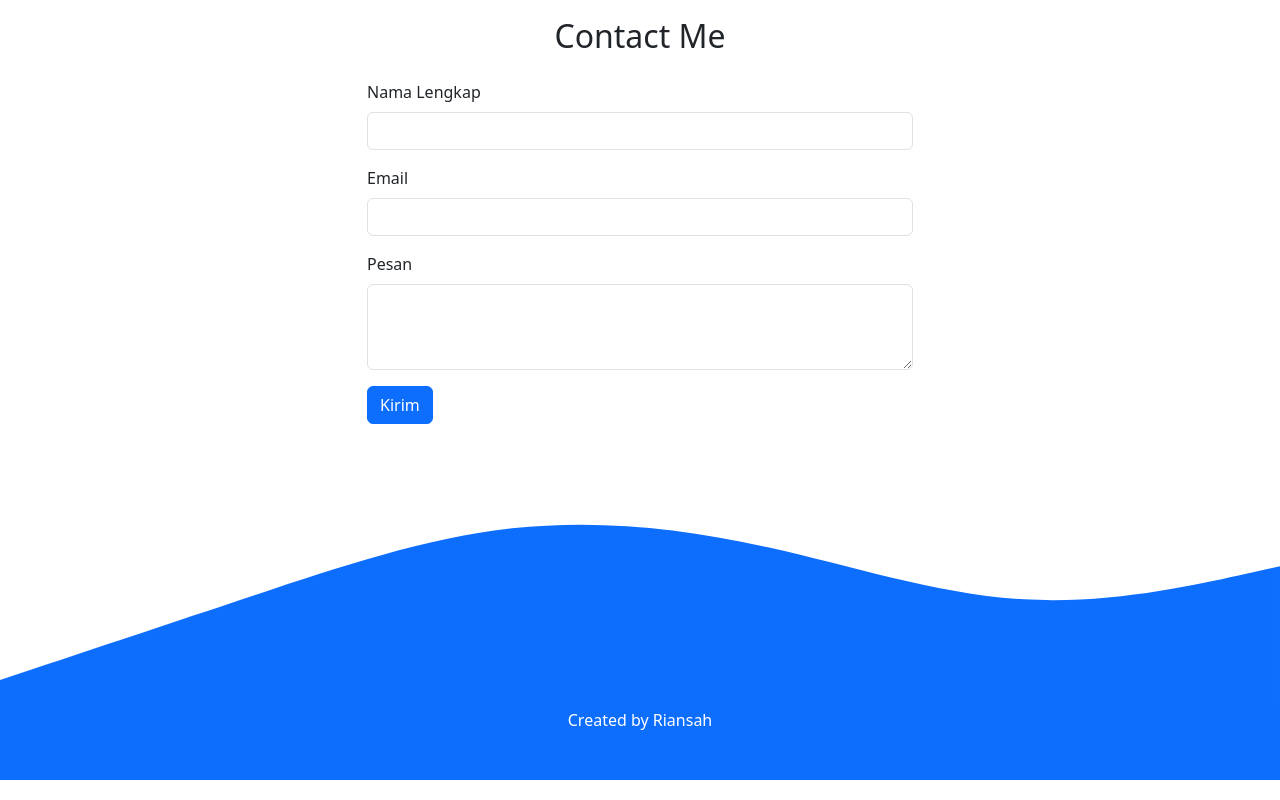
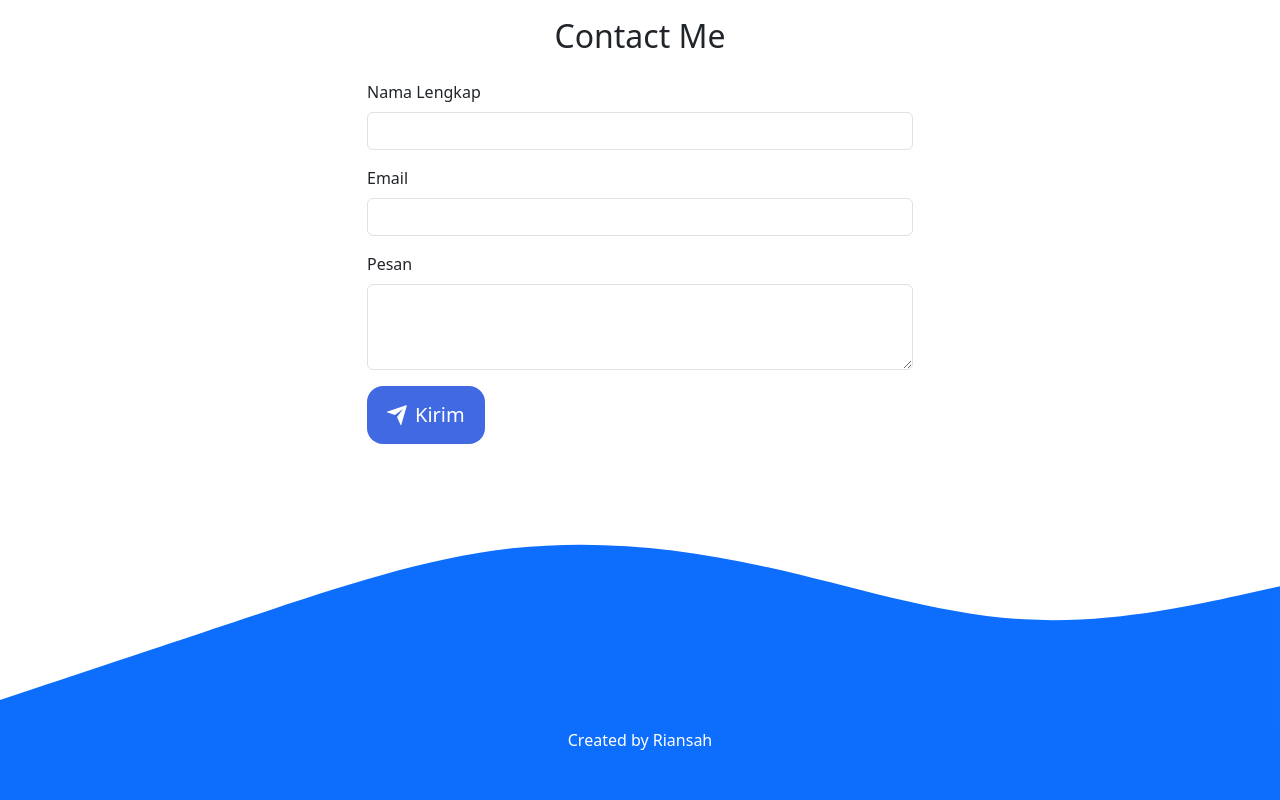
Before and after one commit to riansahriansah/riansahriansah.github.io, a plain HTML site: page index.html in a window 1280 px wide. Shown: the part 3652-4452 px from the top of the page. Drawn offline with nearby package versions, Linux system fonts and the light colour scheme.

Commit message:
Mengubah Animasi

```diff
--- a/index.html
+++ b/index.html
@@ -5,12 +5,16 @@
     <meta name="viewport" content="width=device-width, initial-scale=1" />
     <title>My Portofolio | Riansah</title>
     <link href="https://cdn.jsdelivr.net/npm/bootstrap@5.3.0-alpha1/dist/css/bootstrap.min.css" rel="stylesheet" integrity="sha384-GLhlTQ8iRABdZLl6O3oVMWSktQOp6b7In1Zl3/Jr59b6EGGoI1aFkw7cmDA6j6gD" crossorigin="anonymous" />
+
+    <!-- AOS -->
+    <link rel="stylesheet" href="https://unpkg.com/aos@next/dist/aos.css" />
+
     <!-- My CSS -->
     <link rel="stylesheet" href="style.css" rel="" />
   </head>
   <body id="home">
     <!-- Navbar -->
-    <nav class="navbar navbar-expand-lg navbar-dark bg-primary shadow fixed-top">
+    <nav class="navbar navbar-expand-lg navbar-dark bg-primary shadow fixed-top" data-aos="fade-down" data-aos-duration="300" data-aos-ease="bounce">
       <div class="container">
         <a class="navbar-brand" href="#">Riansah</a>
         <button class="navbar-toggler" type="button" data-bs-toggle="collapse" data-bs-target="#navbarNav" aria-controls="navbarNav" aria-expanded="false" aria-label="Toggle navigation">
@@ -60,10 +64,10 @@
           </div>
         </div>
         <div class="row justify-content-center fs-5 text-center">
-          <div class="col-md-4">
+          <div class="col-md-4" data-aos="fade-right" data-aos-duration="1000">
             <p>Lulusan Teknik Informatika,mempunyai pengalaman kerja di bidang engineering dan teknologi</p>
           </div>
-          <div class="col-md-4">
+          <div class="col-md-4" data-aos="fade-left" data-aos-duration="1000" data-aos-delay="200">
             <p>
               Kemampuan : membaca dan wiring diagram kelistrikan (SLD), Melakukan perawatan dan perbaikan terhadap kithen equipment, Air Conditioner (ac split,split dack,hanging,cassete,AHU),mampu menggunakan las listrik,Soundman,melakukan
               beberapa pekerjaan sipil,network troubleshooting dll.
@@ -201,13 +205,23 @@
                 <label for="pesan" class="form-label">Pesan</label>
                 <textarea class="form-control" id="pesan" rows="3" name="pesan"></textarea>
               </div>
-
-              <button type="submit" class="btn btn-primary btn-kirim">Kirim</button>
+              <button type="submit" class="btn-kirim">
+                <div class="svg-wrapper-1">
+                  <div class="svg-wrapper">
+                    <svg xmlns="http://www.w3.org/2000/svg" viewBox="0 0 24 24" width="24" height="24">
+                      <path fill="none" d="M0 0h24v24H0z"></path>
+                      <path fill="currentColor" d="M1.946 9.315c-.522-.174-.527-.455.01-.634l19.087-6.362c.529-.176.832.12.684.638l-5.454 19.086c-.15.529-.455.547-.679.045L12 14l6-8-8 6-8.054-2.685z"></path>
+                    </svg>
+                  </div>
+                </div>
+                <span>Kirim</span>
+              </button>
+              <!-- <button type="submit" class="btn btn-primary btn-kirim">Kirim</button>
               <button class="btn btn-primary btn-loading d-none" type="button" disabled>
                 <span class="spinner-border spinner-border-sm" role="status" aria-hidden="true"></span>
                 Loading...
               </button>
-            </form>
+            --></form>
           </div>
         </div>
       </div>
@@ -226,6 +240,14 @@
     <!-- Akhir Footer -->
 
     <script src="https://cdn.jsdelivr.net/npm/bootstrap@5.3.0-alpha1/dist/js/bootstrap.bundle.min.js" integrity="sha384-w76AqPfDkMBDXo30jS1Sgez6pr3x5MlQ1ZAGC+nuZB+EYdgRZgiwxhTBTkF7CXvN" crossorigin="anonymous"></script>
+
+    <script src="https://unpkg.com/aos@next/dist/aos.js"></script>
+    <script>
+      AOS.init({
+        once: true,
+      });
+    </script>
+
     <script>
       const scriptURL = "https://script.google.com/macros/s/AKfycbyTpap7TAGs1PkBLxOfz5mz3SsHYYFQ_04h-5wn7-aw6pDnMEtH4npcsOW1BmcSzBxboA/exec";
       const form = document.forms["contact_form"];
--- a/style.css
+++ b/style.css
@@ -8,3 +8,56 @@
 section {
   padding-top: 5rem;
 }
+
+button {
+  font-family: inherit;
+  font-size: 20px;
+  background: royalblue;
+  color: white;
+  padding: 0.7em 1em;
+  padding-left: 0.9em;
+  display: flex;
+  align-items: center;
+  border: none;
+  border-radius: 16px;
+  overflow: hidden;
+  transition: all 0.2s;
+}
+
+button span {
+  display: block;
+  margin-left: 0.3em;
+  transition: all 0.3s ease-in-out;
+}
+
+button svg {
+  display: block;
+  transform-origin: center center;
+  transition: transform 0.3s ease-in-out;
+}
+
+button:hover .svg-wrapper {
+  animation: fly-1 0.6s ease-in-out infinite alternate;
+}
+
+button:hover svg {
+  transform: translateX(1.2em) rotate(45deg) scale(1.1);
+}
+
+button:hover span {
+  transform: translateX(5em);
+}
+
+button:active {
+  transform: scale(0.95);
+}
+
+@keyframes fly-1 {
+  from {
+    transform: translateY(0.1em);
+  }
+
+  to {
+    transform: translateY(-0.1em);
+  }
+}
```
Also changed, not shown: WhatsApp.svg.png (added).
